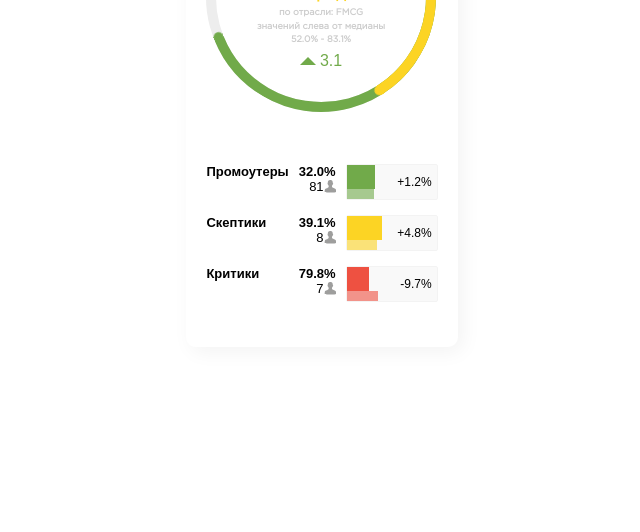
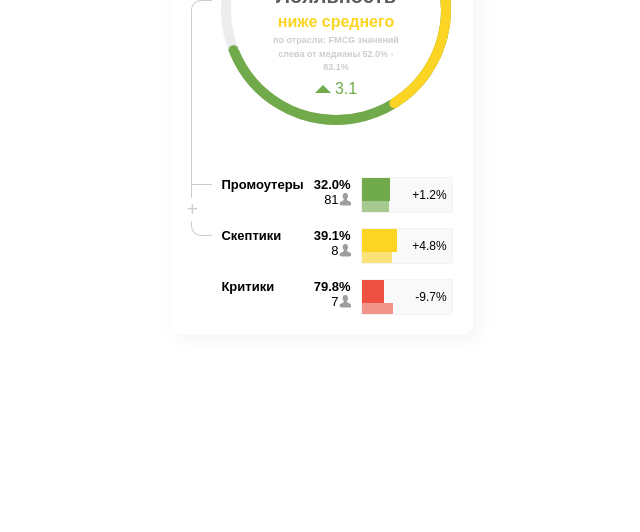
Before and after one commit to TimSpektrow/test-speedometr, a plain HTML site: page index.html in a window 1280 px wide. Shown: the part 348-880 px from the top of the page, without its empty margins (318-958 px from the left). Drawn offline with Linux system fonts and the light colour scheme; a web font is replaced by a local one.

Commit message:
add left lines

```diff
--- a/index.html
+++ b/index.html
@@ -11,6 +11,8 @@
 	<link rel="icon" type="image/png" sizes="16x16" href="./favicon/favicon-16x16.png">
 	<link rel="manifest" href="./favicon/site.webmanifest">
 	<link rel="stylesheet" href="style.css">
+	<link href="https://fonts.cdnfonts.com/css/gotham-pro?styles=24951,24949" rel="stylesheet">
+
 </head>
 
 <body>
@@ -142,6 +144,8 @@
 				</div>
 
 			</div>
+
+			<div class="card__line"></div>
 		</div>
 	</div>
 </body>
--- a/style.css
+++ b/style.css
@@ -1,22 +1,6 @@
-@font-face {
-    font-family: 'Gotham Pro Regular';
-    src: url('../other/GothamPro.woff') format('woff');
-    font-weight: normal;
-    font-style: normal;
-}
-
-@font-face {
-    font-family: 'Gotham Pro Bold';
-
-    src: url('../other/GothamPro-Bold.woff') format('woff');
-    font-weight: normal;
-    font-style: normal;
-}
-
 * {
     padding: 0;
     margin: 0;
-
 }
 
 :root {
@@ -39,7 +23,9 @@ body {
     min-height: 100vh;
     background-color: #fff;
     padding: 40px;
-    font-family: 'Gotham Pro Regular';
+    font-family: 'Gotham Pro', sans-serif;
+    font-family: 'Gotham Pro Medium', sans-serif;
+    /* font-style: normal; */
     font-size: 16px;
 }
 
@@ -50,7 +36,7 @@ body {
 
 .card {
     position: relative;
-    padding: 45px 20px;
+    padding: 45px 20px 20px 50px;
     display: flex;
     justify-content: center;
     flex-direction: column;
@@ -171,7 +157,7 @@ body {
 .card__img {
     position: absolute;
     top: 20px;
-    left: 50%;
+    left: calc(50% + 15px);
     transform: translateX(-50%);
 }
 
@@ -254,6 +240,41 @@ body {
     content: '';
     border: .5em solid transparent;
     border-bottom: .5em solid var(--clr2);
+}
+
+.card__line {
+    position: absolute;
+    top: 150px;
+    left: 20px;
+    width: 20px;
+    height: 234px;
+    border-top: 1px solid #cdcdcd;
+    border-left: 1px solid #cdcdcd;
+    border-bottom: 1px solid #cdcdcd;
+    border-top-left-radius: 10px;
+    border-bottom-left-radius: 10px;
+}
+
+.card__line::before {
+    content: '';
+    position: absolute;
+    bottom: 49px;
+    left: 0;
+    width: 100%;
+    height: 1px;
+    border-top: 1px solid #cdcdcd;
+}
+
+.card__line::after {
+    content: '+';
+    position: absolute;
+    bottom: 14px;
+    left: 0;
+    transform: translateX(-50%);
+    color: #cdcdcd;
+    font-size: 20px;
+    z-index: 2;
+    background-color: #fff;
 }
 
 /* statistics */
```
